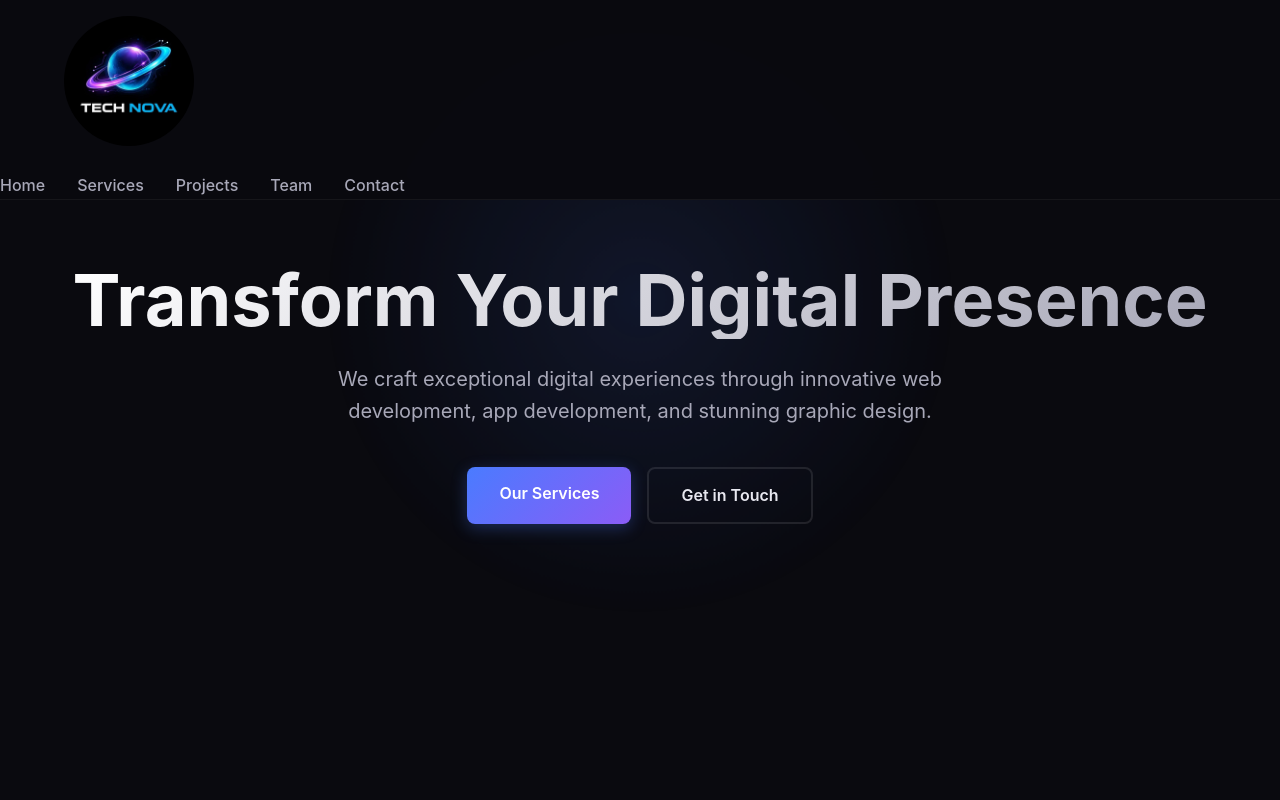
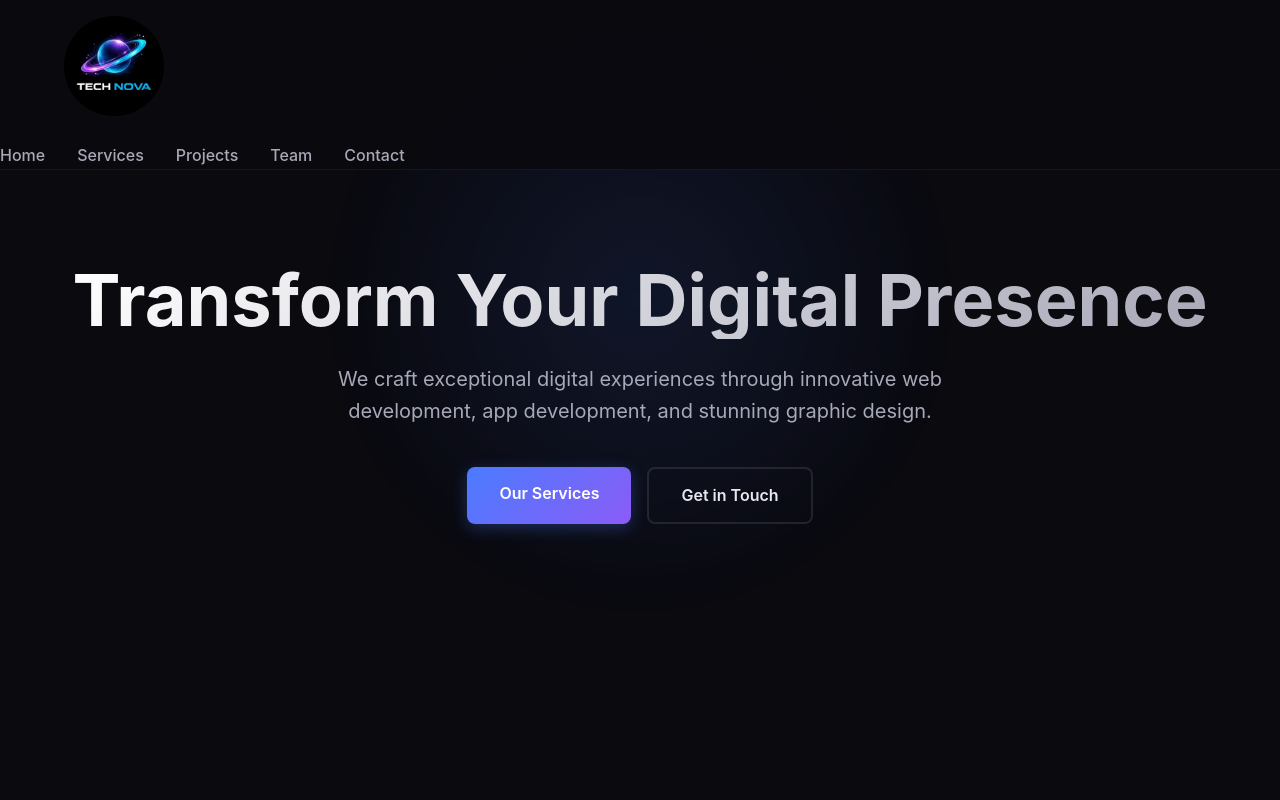
Before and after one commit to Tech-Nova-LTD/TechNova-Limited, a website built with Vite: page index.html in a window 1280 px wide. Shown: the top 800 px of the page. Built offline with nearby package versions, Linux system fonts and the light colour scheme.

Commit message:
Update style.css

```diff
--- a/style.css
+++ b/style.css
@@ -70,8 +70,8 @@ body {
 }
 
 .nav-logo img {
-  width: 130px;
-  height: 130px;
+  width: 100px;
+  height: 100px;
   border-radius: 50%;
   object-fit: cover;
 }
```
